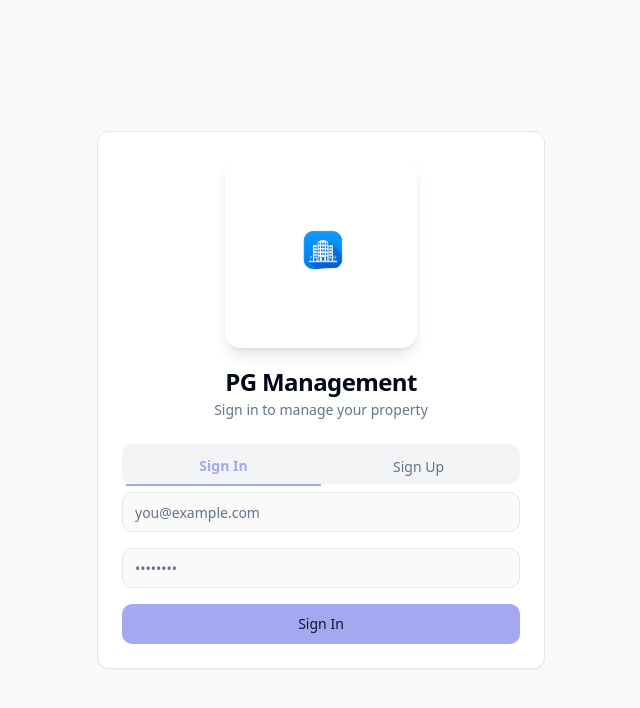
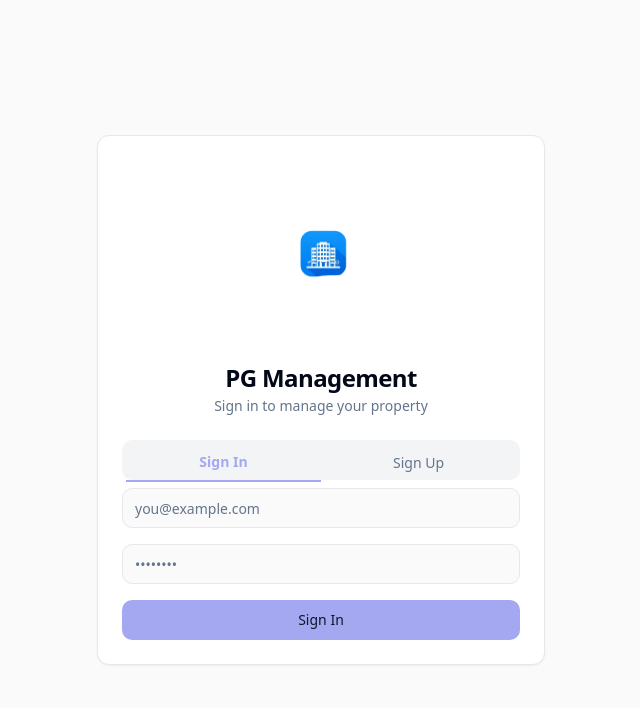
Before and after one commit to SanjayPallapu/pg_management, a React (Vite) app: page /auth in a window 1280 px wide. Shown: the top 708 px of the page, without its empty margins (319-959 px from the left). Built offline with nearby package versions, Linux system fonts and the light colour scheme.

Commit message:
Code edited in Lovable Code Editor
Edited UI in Lovable

```diff
--- a/src/pages/Auth.tsx
+++ b/src/pages/Auth.tsx
@@ -180,8 +180,8 @@ const Auth = () => {
     <div className="min-h-screen flex items-center justify-center bg-background p-4">
       <Card className="w-full max-w-md">
         <CardHeader className="text-center">
-          <div className="mx-auto mb-4 bg-card p-4 rounded-2xl shadow-lg">
-            <img src={appLogo} alt="PG logo" className="h-40 w-40 object-contain" decoding="async" />
+          <div className="mx-auto mb-2">
+            <img src={appLogo} alt="PG logo" className="h-48 w-48 object-contain" decoding="async" />
           </div>
           <CardTitle>PG Management</CardTitle>
           <CardDescription>Sign in to manage your property</CardDescription>
```
